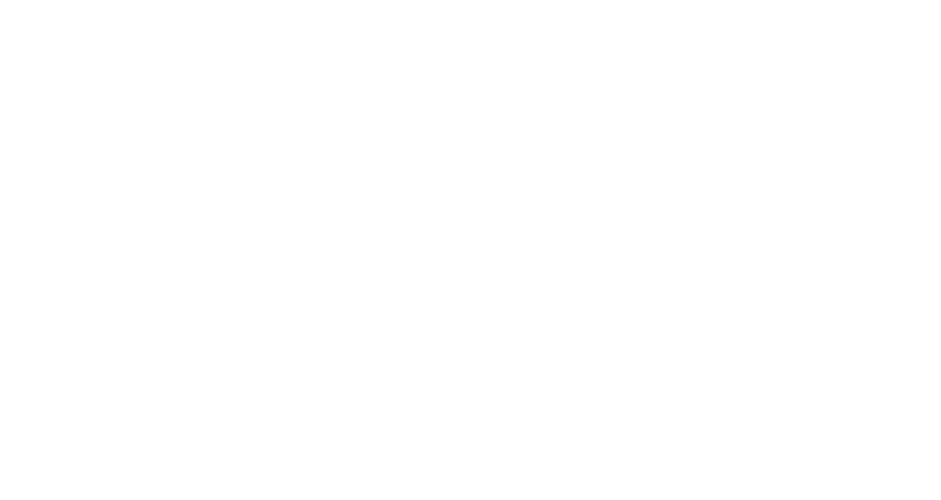
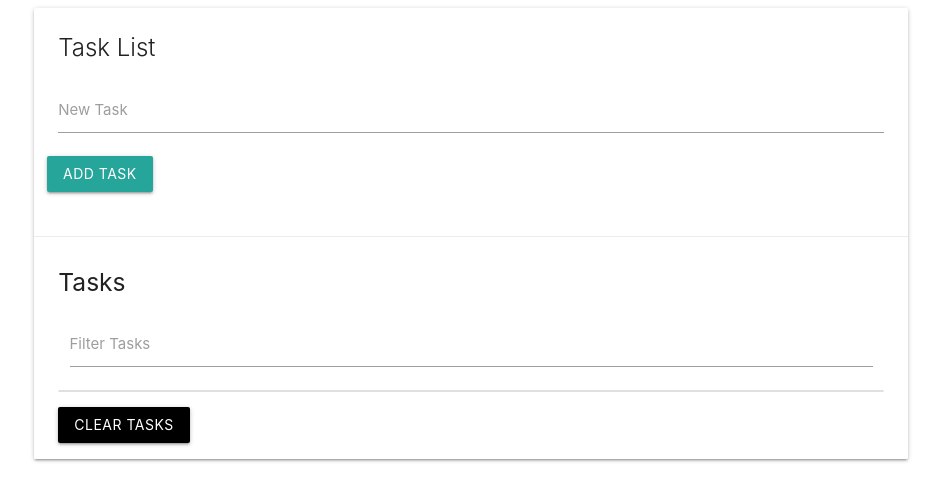
Before and after one commit to ARMMM96/TasKList, a plain HTML site: page index.html in a window 1280 px wide. Shown: the whole page, without its empty margins (169-1110 px from the left). Drawn offline with nearby package versions, Linux system fonts and the light colour scheme.

Commit message:
Build the structure

```diff
--- a/index.html
+++ b/index.html
@@ -1,14 +1,44 @@
 <!DOCTYPE html>
 <html lang="en">
+
 <head>
   <meta charset="UTF-8">
   <meta name="viewport" content="width=device-width, initial-scale=1.0">
   <meta http-equiv="X-UA-Compatible" content="ie=edge">
+  <link rel="stylesheet" href="https://cdnjs.cloudflare.com/ajax/libs/materialize/1.0.0/css/materialize.min.css">
+  <link href="https://stackpath.bootstrapcdn.com/font-awesome/4.7.0/css/font-awesome.min.css" rel="stylesheet" integrity="sha384-wvfXpqpZZVQGK6TAh5PVlGOfQNHSoD2xbE+QkPxCAFlNEevoEH3Sl0sibVcOQVnN" crossorigin="anonymous">
   <title>Task List</title>
-  <!-- Compiled and minified CSS -->
-  <link rel="stylesheet" href="https://cdnjs.cloudflare.com/ajax/libs/materialize/1.0.0/css/materialize.min.css">
 </head>
 <body>
+  <div class="container">
+    <div class="row">
+      <div class="col s12">
+        <div id="main" class="card">
+          <div class="card-content">
+            <span class="card-title">Task List</span>
+            <div class="row">
+              <form id="task-form">
+                <div class="input-field col s12">
+                  <input type="text" name="task" id="task">
+                  <label for="task">New Task</label>
+                </div>
+                <input type="submit" value="Add Task" class="btn">
+              </form>
+            </div>
+          </div>
+          <div class="card-action">
+            <h5 id="task-title">Tasks</h5>
+            <div class="input-field col s12">
+              <input type="text" name="filter" id="filter">
+              <label for="filter">Filter Tasks</label>
+            </div>
+            <ul class="collection"></ul>
+            <a href="#" class="clear-tasks btn black">Clear Tasks</a>
+          </div>
+        </div>
+      </div>
+    </div>
+  </div>
 
 
 
@@ -16,9 +46,9 @@
 
 
 
+  <script src="https://code.jquery.com/jquery-3.3.1.js" integrity="sha256-2Kok7MbOyxpgUVvAk/HJ2jigOSYS2auK4Pfzbm7uH60=" crossorigin="anonymous"></script>
+  <script src="https://cdnjs.cloudflare.com/ajax/libs/materialize/1.0.0/js/materialize.min.js"></script>
+  <script src="app.js"></script>
+</body>
 
-
-   <!-- Compiled and minified JavaScript -->
-   <script src="https://cdnjs.cloudflare.com/ajax/libs/materialize/1.0.0/js/materialize.min.js"></script>
-</body>
 </html>
```
